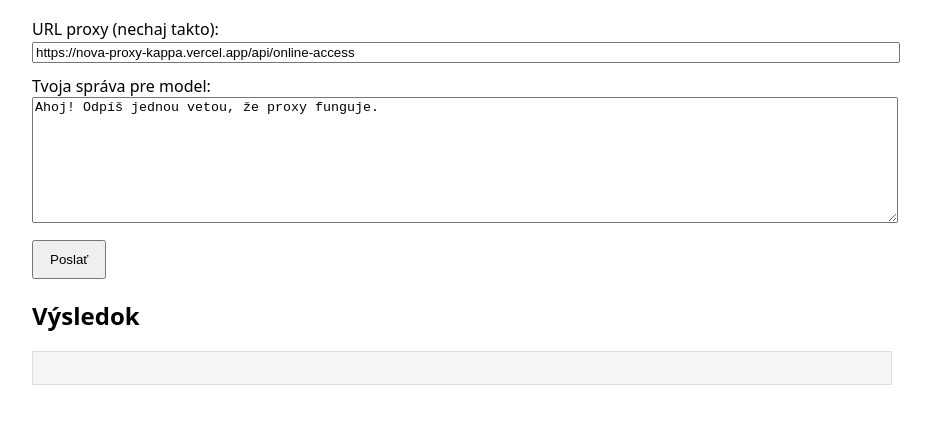
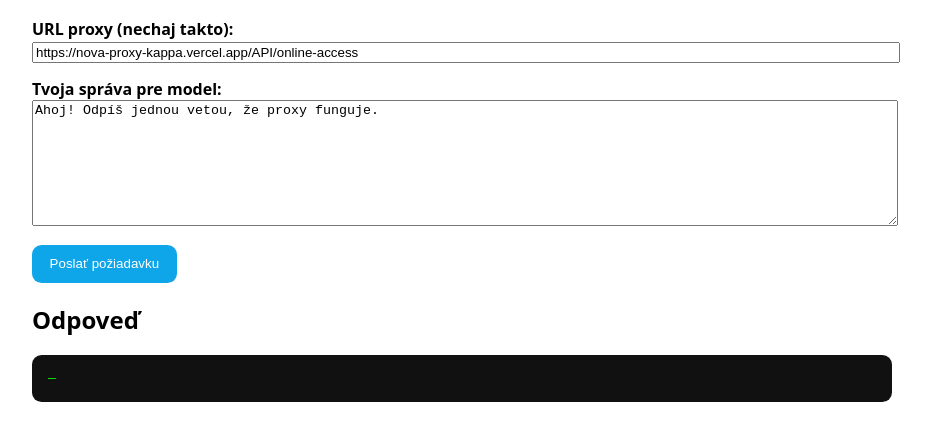
Before and after one commit to Nova535/nova-proxy, a website: page test.html in a window 1280 px wide. Shown: the part 78-518 px from the top of the page, without its empty margins (178-1109 px from the left). Drawn offline with Linux system fonts and the light colour scheme.

Commit message:
Update test.html

```diff
--- a/test.html
+++ b/test.html
@@ -2,43 +2,45 @@
 <html lang="sk">
 <head>
   <meta charset="utf-8" />
-  <title>Proxy test</title>
-  <meta name="viewport" content="width=device-width,initial-scale=1" />
+  <title>Proxy test – Nova</title>
+  <meta name="viewport" content="width=device-width, initial-scale=1" />
   <style>
     body{font-family:system-ui,Arial,sans-serif;max-width:860px;margin:2rem auto;padding:0 1rem}
-    textarea{width:100%;height:120px}
-    button{padding:.6rem 1rem;cursor:pointer}
-    pre{background:#f6f6f6;border:1px solid #ddd;padding:1rem;white-space:pre-wrap}
-    .row{margin:.75rem 0}
+    label{font-weight:600}
+    textarea{width:100%;min-height:120px}
+    button{padding:.7rem 1.1rem;border:0;border-radius:.6rem;cursor:pointer}
+    button#send{background:#0ea5e9;color:#fff}
+    pre{background:#111;color:#0f0;padding:1rem;border-radius:.6rem;white-space:pre-wrap}
+    .row{margin:.9rem 0}
+    input[type="text"]{width:100%}
   </style>
 </head>
 <body>
   <h1>Test volania cez Vercel proxy</h1>
 
   <div class="row">
-    <label>URL proxy (nechaj takto):</label><br>
-    <input id="url" style="width:100%"
-      value="https://nova-proxy-kappa.vercel.app/api/online-access">
+    <label>URL proxy (nechaj takto):</label><br/>
+    <input id="url" type="text" value="https://nova-proxy-kappa.vercel.app/API/online-access" />
   </div>
 
   <div class="row">
-    <label>Tvoja správa pre model:</label><br>
+    <label>Tvoja správa pre model:</label><br/>
     <textarea id="prompt">Ahoj! Odpíš jednou vetou, že proxy funguje.</textarea>
   </div>
 
   <div class="row">
-    <button id="send">Poslať</button>
+    <button id="send">Poslať požiadavku</button>
   </div>
 
-  <h2>Výsledok</h2>
-  <pre id="out"></pre>
+  <h2>Odpoveď</h2>
+  <pre id="out">—</pre>
 
   <script>
     document.getElementById('send').onclick = async () => {
-      const url   = document.getElementById('url').value.trim();
-      const prompt = document.getElementById('prompt').value;
-      const out   = document.getElementById('out');
-      out.textContent = 'Posielam...';
+      const url = document.getElementById('url').value.trim();
+      const prompt = document.getElementById('prompt').value.trim();
+      const out = document.getElementById('out');
+      out.textContent = 'Posielam…';
 
       try {
         const resp = await fetch(url, {
@@ -51,10 +53,10 @@
           })
         });
 
-        const text = await resp.text(); // ukáž presne to, čo príde
+        const text = await resp.text(); // zobrazíme presne to, čo príde
         out.textContent = text;
       } catch (e) {
-        out.textContent = 'Chyba fetch: ' + e.message;
+        out.textContent = 'Chyba: ' + e.message;
       }
     };
   </script>
```
